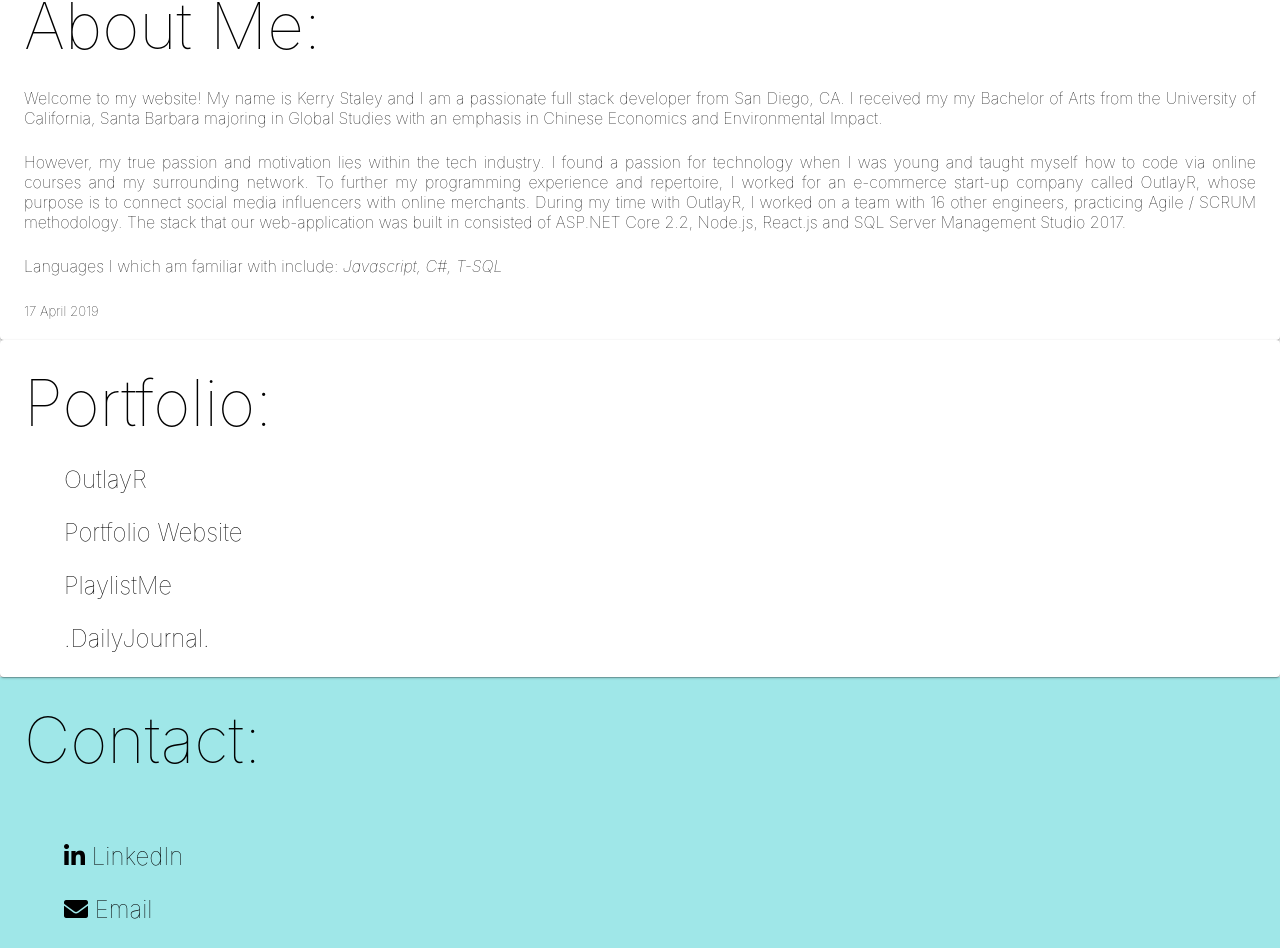
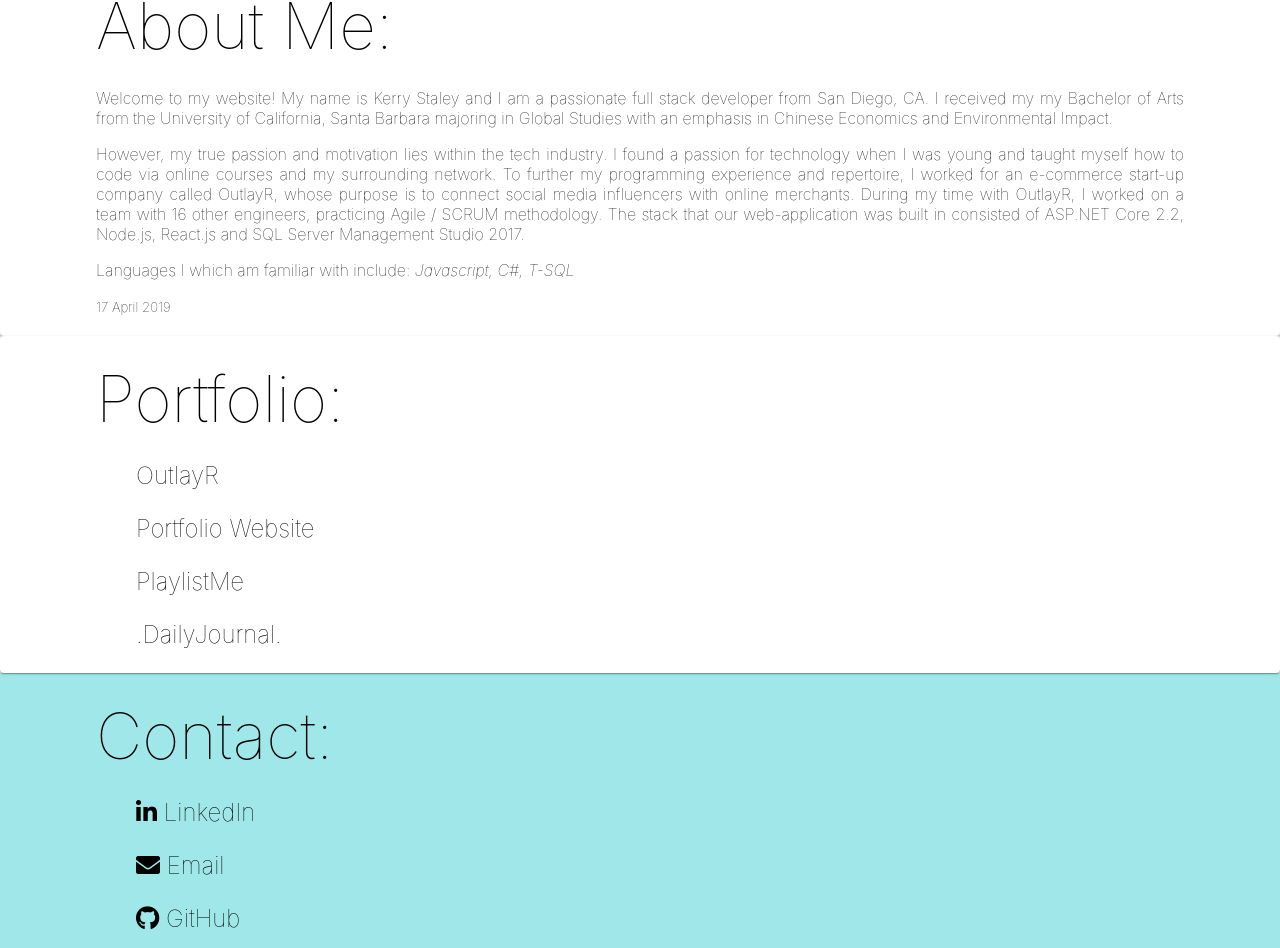
Before and after one commit to kgstaley/kerrycgs.github.io, a React (Create React App) app: page / in a window 1280 px wide. Shown: the part 499-1447 px from the top of the page. Built offline with nearby package versions, Linux system fonts and the light colour scheme.

Commit message:
added jquery dependency... dont think i actually need it. added scroll event for navbar

```diff
--- a/package.json
+++ b/package.json
@@ -5,6 +5,7 @@
   "dependencies": {
     "@material-ui/core": "^3.9.3",
     "@material-ui/icons": "^3.0.2",
+    "jquery": "^3.4.0",
     "prop-types": "^15.7.2",
     "react": "^16.8.6",
     "react-dom": "^16.8.6",
--- a/src/App.css
+++ b/src/App.css
@@ -4,6 +4,7 @@
   height: 100%;
   display: grid;
   background-color: #eeeeee;
+  scroll-behavior: smooth;
 }
 
 h1 {
@@ -12,6 +13,8 @@
   margin: 1.5rem;
   cursor: default;
   text-align: justify;
+  margin-left: 3rem;
+  margin-right: 3rem;
 }
 h3 {
   text-align: justify;
@@ -20,22 +23,15 @@
   grid-column: 3 / end;
   cursor: pointer;
   font-size: 1.5rem;
-}
-
-ul > h3 {
-  text-align: justify;
-  margin: 1.5rem;
-  font-weight: lighter;
-  grid-column: 3 / end;
-  cursor: pointer;
-  font-size: 1.5rem;
-  grid-column-start: 3;
+  margin-left: 3rem;
+  margin-right: 3rem;
 }
 
 p,
 small {
   text-align: justify;
-  margin: 1.5rem;
+  margin-left: 3rem;
+  margin-right: 3rem;
   font-weight: lighter;
   grid-column: 3 / end;
   cursor: default;
@@ -75,7 +71,8 @@
 
 .aboutTextContainer {
   text-align: justify;
-  grid-column: 3 / end;
+  margin-left: 3rem;
+  margin-right: 3rem;
 }
 
 .aboutLanguages {
@@ -86,6 +83,11 @@
   display: grid;
 }
 
+.portfolioTextContainer {
+  margin-left: 3rem;
+  margin-right: 3rem;
+}
+
 .aLink {
   color: black;
   text-decoration: none;
@@ -94,6 +96,11 @@
 .ContactContainer {
   display: grid;
   background-color: #9fe7e8;
+}
+
+.contactTextContainer {
+  margin-left: 3rem;
+  margin-right: 3rem;
 }
 
 .FooterContainer {
--- a/src/App.js
+++ b/src/App.js
@@ -2,10 +2,9 @@
 import { Route } from "react-router-dom";
 import Navbar from "./components/navbar/Navbar";
 import Home from "./components/home/Home";
-import Contact from "./components/contact/Contact";
 import Footer from "./components/footer/Footer";
 
-import "./App.css"
+import "./App.css";
 
 import { MuiThemeProvider } from "@material-ui/core/styles";
 import theme from "./theme";
@@ -17,7 +16,6 @@
         <MuiThemeProvider theme={theme}>
           <Navbar />
           <Route exact path="/" component={Home} />
-          <Route exact path="/contact" component={Contact} />
           <Footer />
         </MuiThemeProvider>
       </div>
--- a/src/components/contact/Contact.jsx
+++ b/src/components/contact/Contact.jsx
@@ -9,6 +9,7 @@
   render = () => {
     return (
       <div className="ContactContainer">
+        <div className="contactTextContainer">
           <h1>Contact:</h1>
           <ul>
             <a
@@ -16,20 +17,21 @@
               className="aLink"
             >
               <h3 className="contactText">
-              <i class="fab fa-linkedin-in" /> LinkedIn
+                <i className="fab fa-linkedin-in" /> LinkedIn
               </h3>
             </a>
             <a href="mailto:kgstaley78@gmail.com" className="aLink">
               <h3 className="contactText">
-              <i class="fas fa-envelope" /> Email
+                <i className="fas fa-envelope" /> Email
               </h3>
             </a>
             <a href="https://github.com/kgstaley" className="aLink">
               <h3 className="contactText">
-              <i class="fab fa-github" /> GitHub
+                <i className="fab fa-github" /> GitHub
               </h3>
             </a>
           </ul>
+        </div>
       </div>
     );
   };
--- a/src/components/navbar/Navbar.jsx
+++ b/src/components/navbar/Navbar.jsx
@@ -9,6 +9,8 @@
 } from "@material-ui/core";
 import "./Navbar.css";
 
+import $ from "jquery";
+
 class Navbar extends React.Component {
   constructor(props) {
     super(props);
@@ -17,6 +19,21 @@
 
   historyPush = route => {
     this.props.history.push(route);
+    if (route === `/#contact`) {
+      this.scrollToElement(".ContactContainer");
+    } else if (route === `/#portfolio`) {
+      this.scrollToElement(".PortfolioContainer");
+    } else if (route === `/`) {
+      this.scrollToElement(".headerContainer");
+    }
+  };
+
+  scrollToElement = el => {
+    if (el === ".ContactContainer") {
+      window.scrollTo(0, 1000);
+    } else {
+      window.scrollTo(0, $(`${el}`).offsetTop);
+    }
   };
 
   render = () => {
@@ -29,7 +46,7 @@
               onClick={() => this.historyPush(`/`)}
               color="secondary"
             >
-              <i class="fas fa-coffee" />
+              <i className="fas fa-coffee" />
             </IconButton>
             <Typography
               variant="h6"
--- a/src/components/portfolio/Portfolio.jsx
+++ b/src/components/portfolio/Portfolio.jsx
@@ -11,6 +11,7 @@
     return (
       <div className="PortfolioContainer">
         <Card>
+          <div className="portfolioTextContainer">
             <h1>Portfolio:</h1>
             <ul>
               <a href="https://outlayr.azurewebsites.net" className="aLink">
@@ -22,13 +23,20 @@
               >
                 <h3>Portfolio Website</h3>
               </a>
-            <a href="https://github.com/kgstaley/playlistMe" className="aLink">
+              <a
+                href="https://github.com/kgstaley/playlistMe"
+                className="aLink"
+              >
                 <h3>PlaylistMe</h3>
               </a>
-            <a href="https://github.com/kgstaley/journalApp" className="aLink">
+              <a
+                href="https://github.com/kgstaley/journalApp"
+                className="aLink"
+              >
                 <h3>.DailyJournal.</h3>
               </a>
             </ul>
+          </div>
         </Card>
       </div>
     );
```
Also changed, not shown: 1 other file (tests, documents, lock files or other folders). Lines whose indentation alone changed are shown as unchanged.
